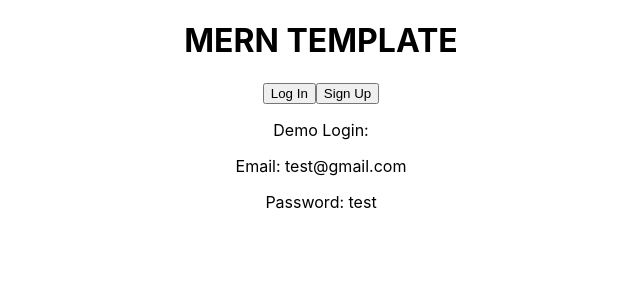
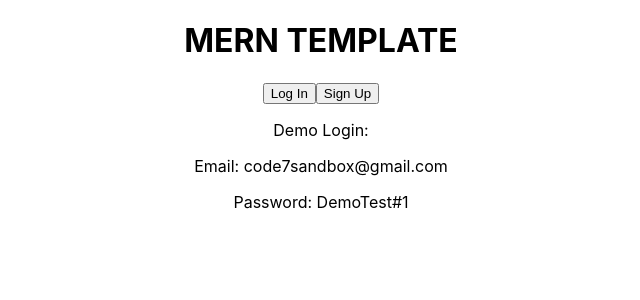
Before and after one commit to lynn7mitchell/MERN-Template, a React (Create React App) app in the folder client/: page / in a window 1280 px wide. Shown: the top 300 px of the page, without its empty margins (319-959 px from the left). Built offline with nearby package versions, Linux system fonts and the light colour scheme.

Commit message:
added new demo login to site and live link to ReadMe

```diff
--- a/client/src/pages/Home.js
+++ b/client/src/pages/Home.js
@@ -12,8 +12,8 @@ export default function Home() {
         <button> Sign Up</button>
       </Link>
       <p>Demo Login:</p>
-      <p>Email: test@gmail.com</p>
-      <p>Password: test</p>
+      <p>Email: code7sandbox@gmail.com</p>
+      <p>Password: DemoTest#1</p>
     </div>
   );
 }
--- a/client/src/pages/Login.js
+++ b/client/src/pages/Login.js
@@ -96,6 +96,9 @@ export default function Login() {
           LOG IN
         </button>
       </form>
+      <p>Demo Login:</p>
+      <p>Email: code7sandbox@gmail.com</p>
+      <p>Password: DemoTest#1</p>
     </div>
   );
 }
```
Also changed, not shown: 2 other files (tests, documents, lock files or other folders).
